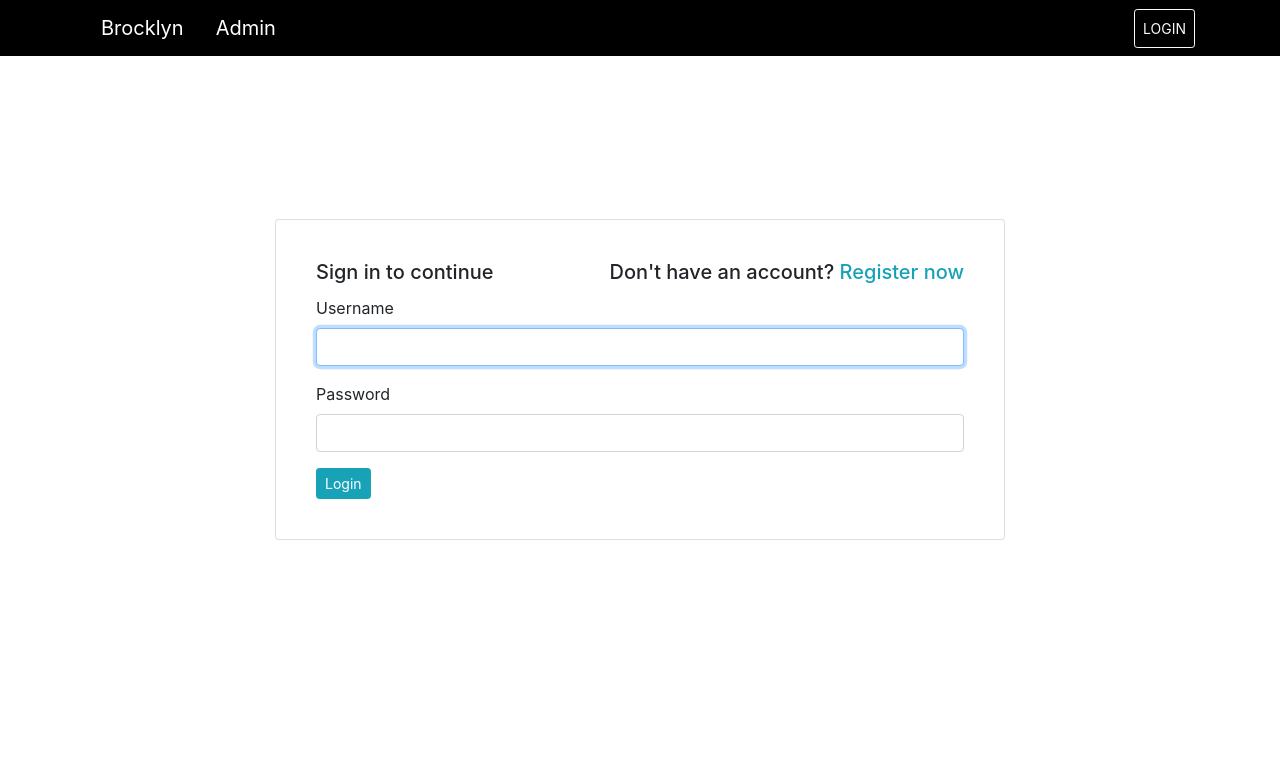
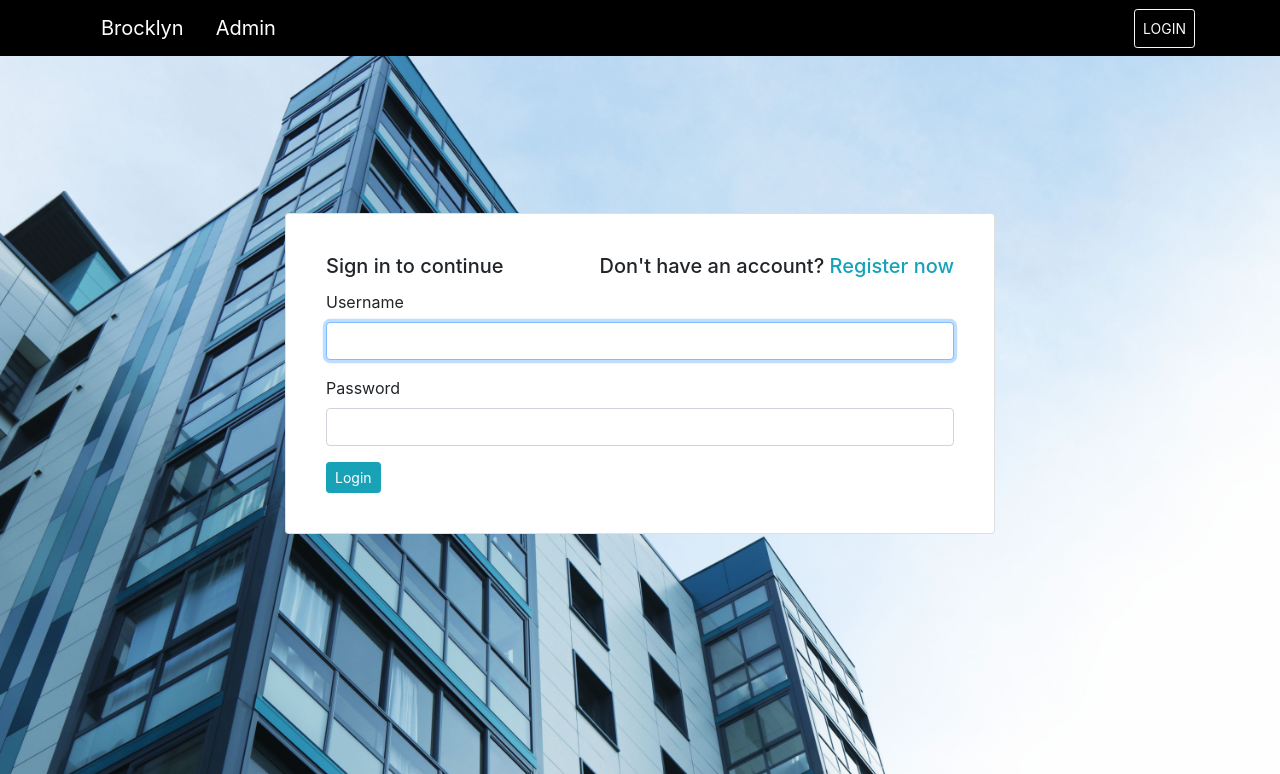
Before and after one commit to Victoria045/Brocklyn, a Django app: page / in a window 1280 px wide. Shown: the top 774 px of the page. Run offline with Django 3.2, Linux system fonts and the light colour scheme; some libraries are stand-ins or nearby versions.

Commit message:
modify the base template

```diff
--- a/brocklyn_app/templates/brocklyn/base.html
+++ b/brocklyn_app/templates/brocklyn/base.html
@@ -40,8 +40,8 @@
   </script>
 </head>
 
-<body>
-  <!-- <div class="container"> -->
+<body style="background-image:url('static/images/img1.jpg');height:500px;width: 100%;background-repeat: no-repeat;background-size: cover;">
+  <div class="container wrapper">
     {% include 'brocklyn/navbar.html' %}
     {% block content %}
 
```
